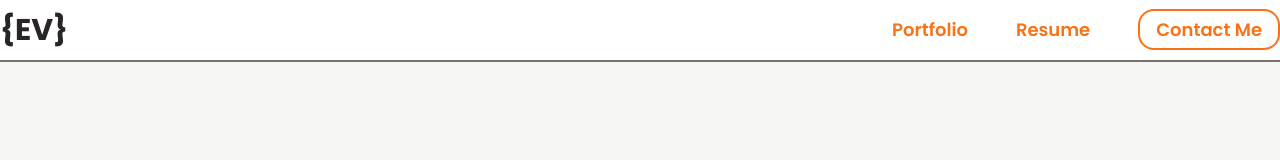
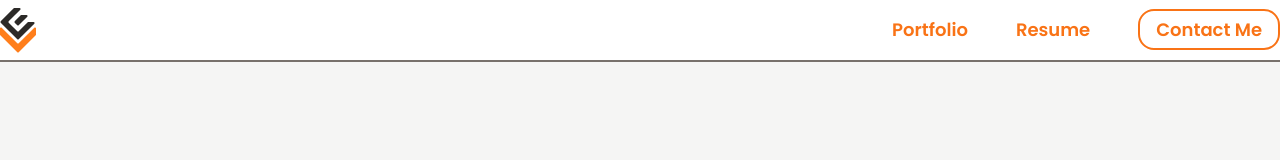
Before and after one commit to Torvec/portfolio, a React (Vite) app: page / in a window 1280 px wide. Shown: the top 160 px of the page. Built offline with nearby package versions, Linux system fonts and the light colour scheme.

Commit message:
Add logo and favicon to site

```diff
--- a/index.html
+++ b/index.html
@@ -2,7 +2,7 @@
 <html lang="en">
   <head>
     <meta charset="UTF-8" />
-    <!-- <link rel="icon" type="image/svg+xml" href="/vite.svg" /> -->
+    <link rel="icon" type="image/svg+xml" href="/assets/img/favicon.svg" />
     <meta name="viewport" content="width=device-width, initial-scale=1.0" />
     <link rel="preconnect" href="https://fonts.googleapis.com" />
     <link rel="preconnect" href="https://fonts.gstatic.com" crossorigin />
--- a/src/layout/Header.jsx
+++ b/src/layout/Header.jsx
@@ -1,4 +1,5 @@
 import { Link as RouterLink, NavLink } from "react-router-dom";
+import LogoURL from "/assets/img/logo.svg";
 
 function AppHeader() {
   return (
@@ -6,9 +7,9 @@ function AppHeader() {
       <nav className="container m-auto flex items-center justify-between">
         <RouterLink
           to={"/"}
-          className="text-xl font-bold text-stone-800 transition-all duration-300 ease-in-out hover:tracking-wider hover:text-stone-500 md:text-3xl"
+          className="transition-all duration-300 ease-in-out hover:scale-125"
         >
-          &#123;EV&#125;
+          <img src={LogoURL} alt="EV Logo" />
         </RouterLink>
         <ul className="flex items-center gap-4 py-4 text-sm font-semibold md:gap-12 md:text-lg">
           <li>
```
Also changed, not shown: public/assets/img/favicon.svg (added), public/assets/img/logo.svg (added).
